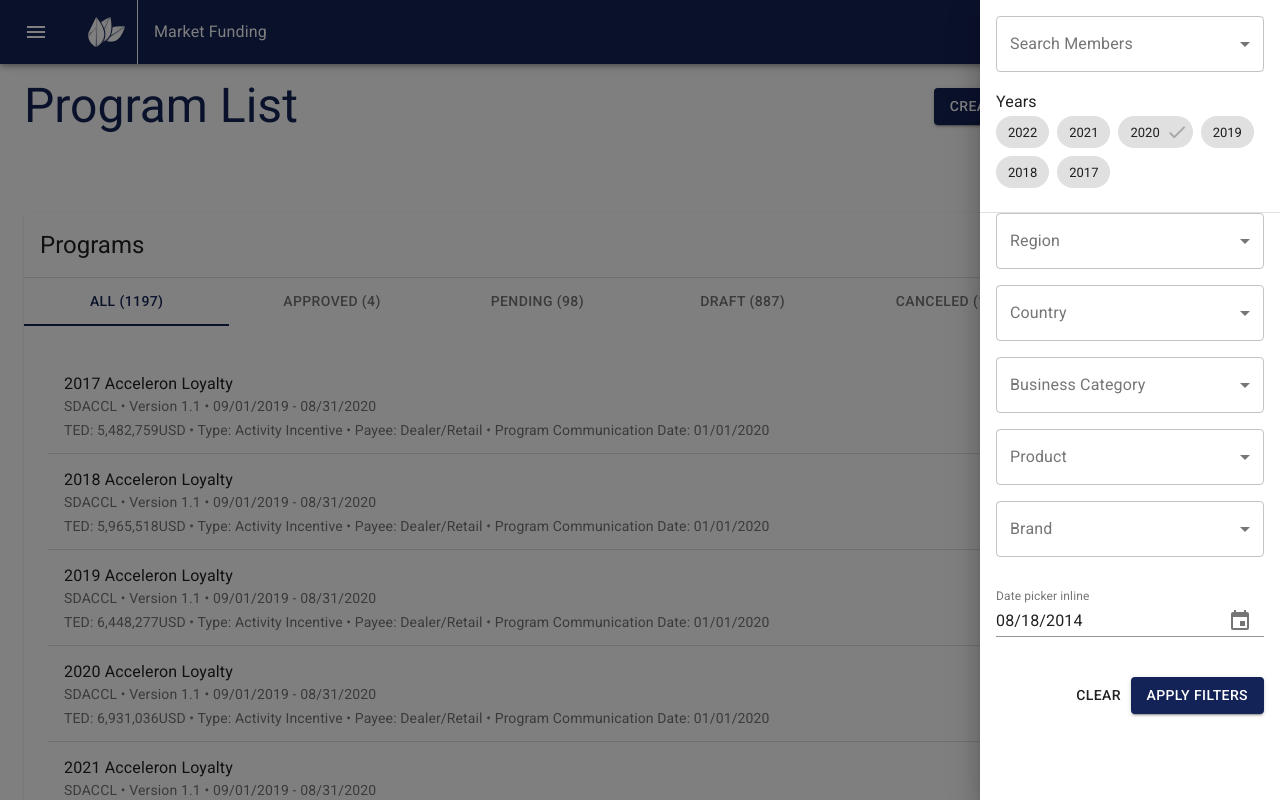
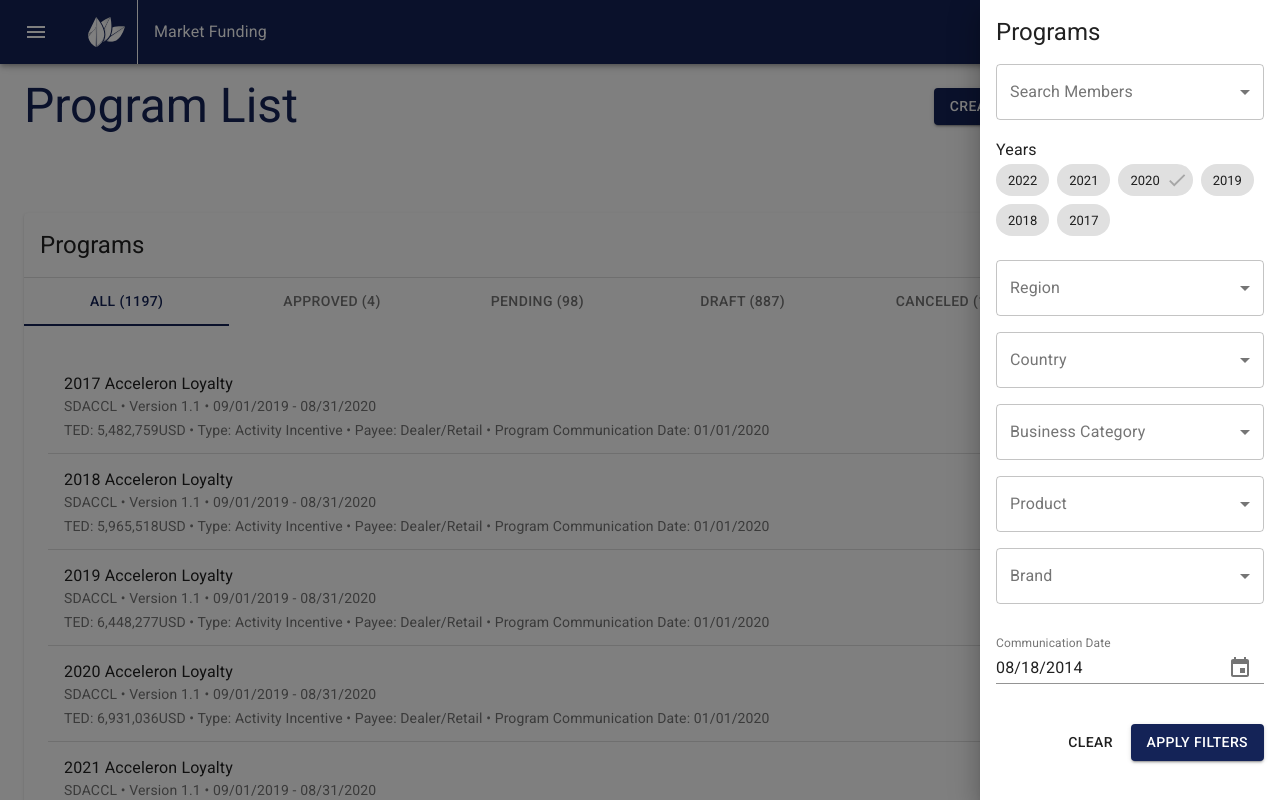
Before and after one commit to stephen-salyer/testingDART, a React (Create React App) app: page / in a window 1280 px wide. Both pictures are taken after a click on the button 1184 px from the left and 106 px from the top of the page. Shown: the top 800 px of the page. Built offline with nearby package versions, Linux system fonts and the light colour scheme; grey boxes are pictures that could not be loaded.

Commit message:
Filter Sheet Updates
Moving filter content to a different area later

```diff
--- a/src/Components/ProgramListFilter.js
+++ b/src/Components/ProgramListFilter.js
@@ -20,7 +20,7 @@ import {
   KeyboardDatePicker,
   MuiPickersUtilsProvider,
 } from '@material-ui/pickers';
-
+import CardHeader from '@material-ui/core/CardHeader';
 import 'date-fns';
 
 const useStyles = makeStyles({
@@ -84,7 +84,10 @@ export default function TemporaryDrawer() {
       })}
       role="presentation"
     >
-      <Box p={2}>
+      <Box>
+        <CardHeader title="Programs"></CardHeader>
+      </Box>
+      <Box pb={2} pl={2} pr={2} pt={0}>
         <FormControl variant="outlined" className={classes.formControl}>
           <InputLabel id="demo-simple-select-outlined-label">
             Search Members
@@ -139,7 +142,6 @@ export default function TemporaryDrawer() {
           label="2017"
         />
       </Box>
-      <Divider />
       <Box pb={2} pl={2} pr={2}>
         <FormControl variant="outlined" className={classes.formControl}>
           <InputLabel id="demo-simple-select-outlined-label">Region</InputLabel>
@@ -236,7 +238,7 @@ export default function TemporaryDrawer() {
             format="MM/dd/yyyy"
             margin="normal"
             id="date-picker-inline"
-            label="Date picker inline"
+            label="Communication Date"
             value={selectedDate}
             onChange={handleDateChange}
             KeyboardButtonProps={{
@@ -246,7 +248,9 @@ export default function TemporaryDrawer() {
         </MuiPickersUtilsProvider>
       </Box>
       <Box p={2} display="flex" justifyContent="flex-end">
-        <Button pr={2}>clear</Button>
+        <Box pr={1}>
+          <Button>clear</Button>
+        </Box>
         <Button
           variant="contained"
           color="primary"
```
